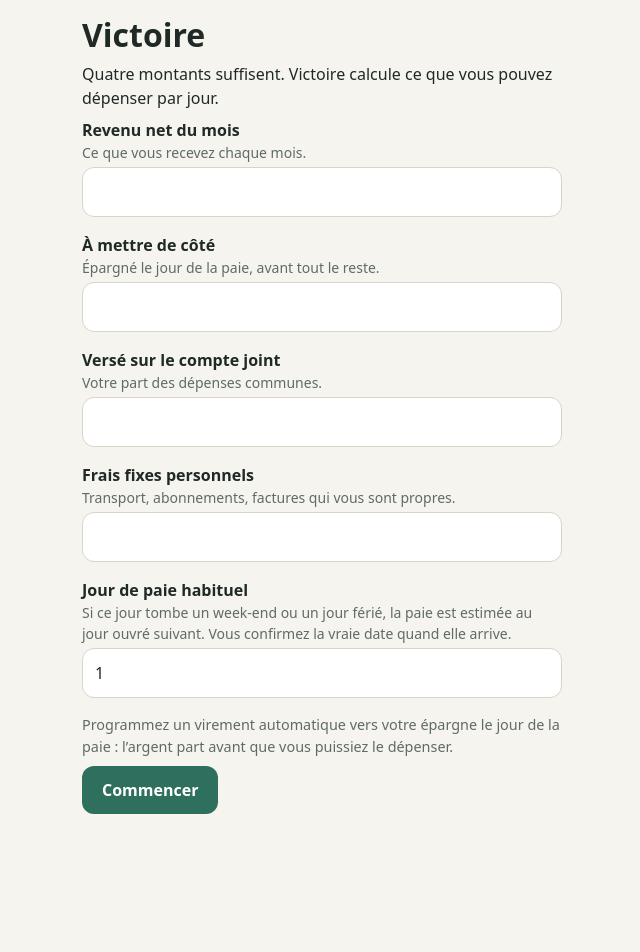
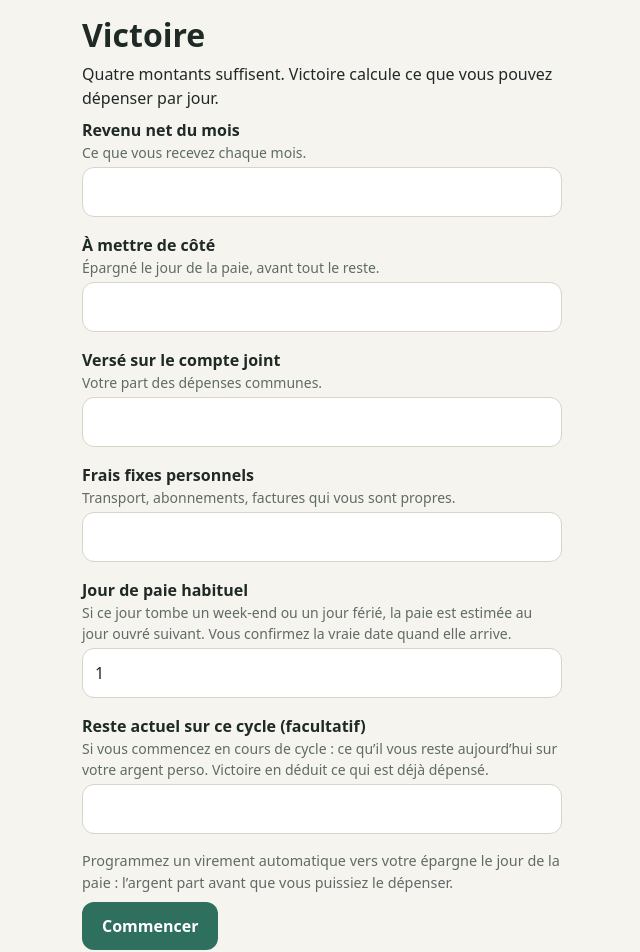
Before and after one commit to Carolinedanslesnuages/Victoire, a Vue app: page / in a window 1280 px wide. Shown: the top 952 px of the page, without its empty margins (318-958 px from the left). Before the commit the page ends 902 px from the top, so only its background shows below. Built offline with nearby package versions, Linux system fonts and the light colour scheme.

Commit message:
feat(settings): ask for the remaining amount when starting mid-cycle

```diff
--- a/src/App.vue
+++ b/src/App.vue
@@ -20,6 +20,7 @@ const {
   closingProposal,
   paydayQuestion,
   recordPayday,
+  startWithRemaining,
   cycleExpenses,
   refreshToday,
   saveSettings,
@@ -41,8 +42,11 @@ function handleVisibility(): void {
 onMounted(() => document.addEventListener('visibilitychange', handleVisibility))
 onBeforeUnmount(() => document.removeEventListener('visibilitychange', handleVisibility))
 
-function handleSave(next: Settings): void {
+function handleSave(next: Settings, remainingCents: number | null): void {
   saveSettings(next)
+  if (remainingCents !== null) {
+    startWithRemaining(remainingCents, messages.settings.openingLabel)
+  }
   tab.value = 'today'
 }
 </script>
@@ -51,7 +55,12 @@ function handleSave(next: Settings): void {
   <main v-if="settings === null" class="onboarding">
     <h1>{{ messages.appName }}</h1>
     <p>{{ messages.settings.intro }}</p>
-    <SettingsForm :initial="null" :submit-label="messages.settings.start" @save="handleSave" />
+    <SettingsForm
+      :initial="null"
+      :submit-label="messages.settings.start"
+      ask-remaining
+      @save="handleSave"
+    />
   </main>
 
   <template v-else>
@@ -72,7 +81,12 @@ function handleSave(next: Settings): void {
 
       <template v-else-if="tab === 'settings'">
         <h1>{{ messages.settings.title }}</h1>
-        <SettingsForm :initial="settings" :submit-label="messages.settings.save" @save="handleSave" />
+        <SettingsForm
+          :initial="settings"
+          :submit-label="messages.settings.save"
+          :ask-remaining="cycleExpenses.length === 0"
+          @save="handleSave"
+        />
         <DataBackup :export-backup="exportBackup" :import-backup="importBackup" />
       </template>
     </main>
--- a/src/components/SettingsForm.vue
+++ b/src/components/SettingsForm.vue
@@ -7,8 +7,8 @@ import { computePot, evenDailyBudget, findSettingsProblems } from '../domain/pot
 import type { Settings } from '../domain/types'
 import { messages } from '../messages.fr'
 
-const props = defineProps<{ initial: Settings | null; submitLabel: string }>()
-const emit = defineEmits<{ save: [settings: Settings] }>()
+const props = defineProps<{ initial: Settings | null; submitLabel: string; askRemaining?: boolean }>()
+const emit = defineEmits<{ save: [settings: Settings, remainingCents: number | null] }>()
 
 type AmountField = 'netIncome' | 'savings' | 'jointAccount' | 'fixedCosts'
 
@@ -33,6 +33,7 @@ const form = reactive({
   jointAccount: fieldFrom(props.initial?.jointAccountCents),
   fixedCosts: fieldFrom(props.initial?.fixedCostsCents),
   payday: String(props.initial?.payday ?? 1),
+  remaining: '',
 })
 
 function parseField(text: string): number | null {
@@ -86,7 +87,20 @@ function submit(): void {
     errors.value = problems.value.map((problem) => messages.settings.problems[problem])
     return
   }
-  emit('save', draft.value)
+  let remainingCents: number | null = null
+  if (props.askRemaining && form.remaining.trim() !== '') {
+    remainingCents = parseEuros(form.remaining)
+    if (remainingCents === null) {
+      errors.value = [messages.settings.invalidAmount]
+      return
+    }
+    const potCents = computePot(draft.value)
+    if (remainingCents > potCents) {
+      errors.value = [messages.settings.remainingTooHigh(formatEuros(potCents))]
+      return
+    }
+  }
+  emit('save', draft.value, remainingCents)
 }
 </script>
 
@@ -119,6 +133,19 @@ function submit(): void {
       />
     </label>
 
+    <label v-if="askRemaining" class="field">
+      <span class="field__label">{{ messages.settings.remaining }}</span>
+      <span class="field__hint">{{ messages.settings.remainingHint }}</span>
+      <input
+        v-model="form.remaining"
+        class="field__input"
+        type="text"
+        inputmode="decimal"
+        autocomplete="off"
+        name="remaining"
+      />
+    </label>
+
     <p v-if="preview" class="settings-form__preview">
       {{ messages.settings.preview(formatEuros(preview.pot), formatEuros(preview.daily)) }}
     </p>
--- a/src/messages.fr.ts
+++ b/src/messages.fr.ts
@@ -56,6 +56,11 @@ export const messages = {
     start: 'Commencer',
     save: 'Enregistrer',
     invalidAmount: 'Un montant n’est pas valide (exemple : 1 500 ou 12,50).',
+    remaining: 'Reste actuel sur ce cycle (facultatif)',
+    remainingHint:
+      'Si vous commencez en cours de cycle : ce qu’il vous reste aujourd’hui sur votre argent perso. Victoire en déduit ce qui est déjà dépensé.',
+    remainingTooHigh: (pot: string): string => `Le reste ne peut pas dépasser ${pot}.`,
+    openingLabel: 'Déjà dépensé avant Victoire',
 
     problems: {
       incomeMissing: 'Indiquez votre revenu net du mois.',
```
Also changed, not shown: 2 other files (tests, documents, lock files or other folders).
